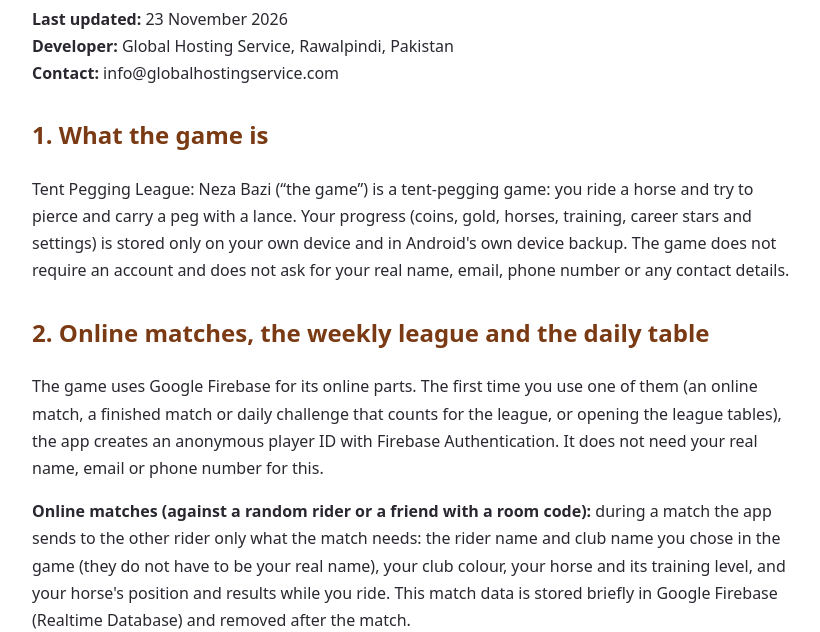
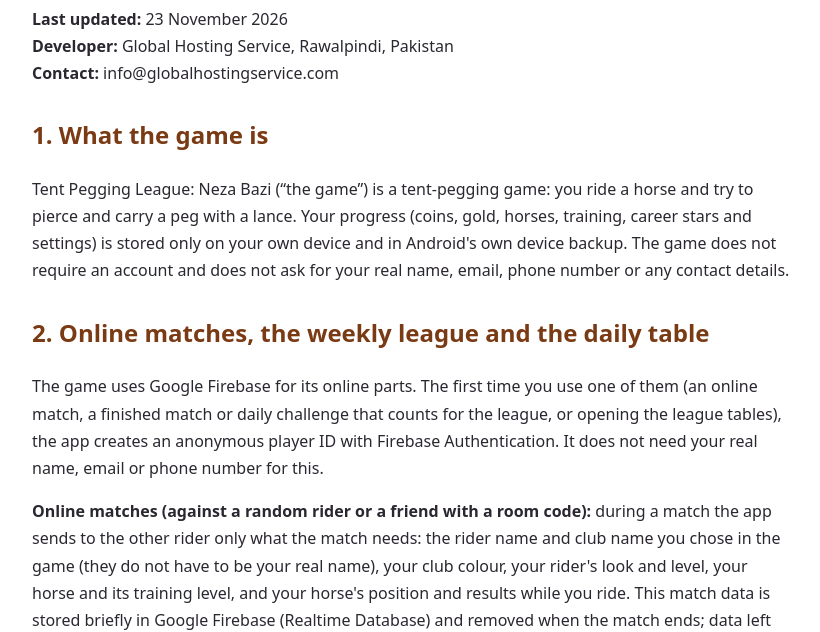
Before and after one commit to GlobalHostingService/arrowloom-site, a plain HTML site: page nezabazi/index.html in a window 1280 px wide. Shown: the part 170-802 px from the top of the page, without its empty margins (228-1048 px from the left). Drawn offline with Linux system fonts and the light colour scheme.

Commit message:
Neza Bazi privacy page: rider look and level in the match card; left-behind match data is cleared out
Co-Authored-By: Claude Opus 5.5 <noreply@anthropic.com>
Claude-Session: https://claude.ai/code/session_011XcLjdHngh3G53rfdFYarj

```diff
--- a/nezabazi/index.html
+++ b/nezabazi/index.html
@@ -14,7 +14,7 @@
 
 <h2>2. Online matches, the weekly league and the daily table</h2>
 <p>The game uses Google Firebase for its online parts. The first time you use one of them (an online match, a finished match or daily challenge that counts for the league, or opening the league tables), the app creates an anonymous player ID with Firebase Authentication. It does not need your real name, email or phone number for this.</p>
-<p><b>Online matches (against a random rider or a friend with a room code):</b> during a match the app sends to the other rider only what the match needs: the rider name and club name you chose in the game (they do not have to be your real name), your club colour, your horse and its training level, and your horse's position and results while you ride. This match data is stored briefly in Google Firebase (Realtime Database) and removed after the match.</p>
+<p><b>Online matches (against a random rider or a friend with a room code):</b> during a match the app sends to the other rider only what the match needs: the rider name and club name you chose in the game (they do not have to be your real name), your club colour, your rider's look and level, your horse and its training level, and your horse's position and results while you ride. This match data is stored briefly in Google Firebase (Realtime Database) and removed when the match ends; data left behind by a match that broke off (for example when a phone lost its connection) is cleared out regularly.</p>
 <p><b>Weekly league and daily table:</b> when you finish a match (online or against a computer rider) or the daily challenge, the app saves your points on that week's league table and, for the daily challenge, on that day's table, in Google Cloud Firestore, together with the rider name and club name you chose and the time of the update. Other players can see your rider name, club and points on these tables. Past tables are kept so that results can be shown; to have your entries removed, email us your rider name and club.</p>
 <p>No other personal information is collected. Firebase's privacy information: <a href="https://firebase.google.com/support/privacy">https://firebase.google.com/support/privacy</a>.</p>
 
```
